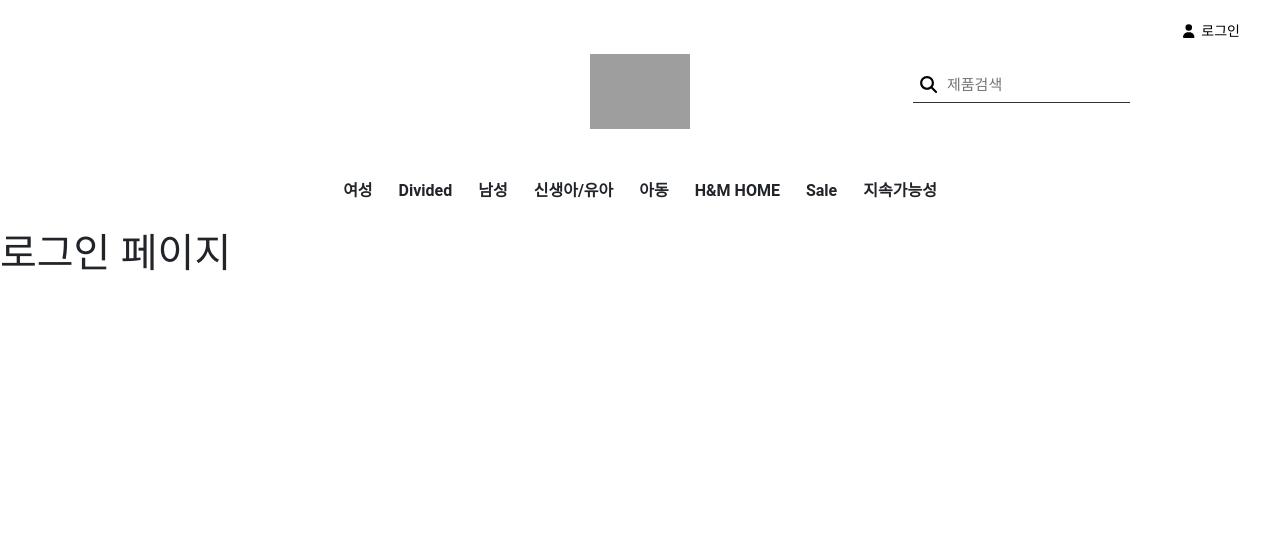
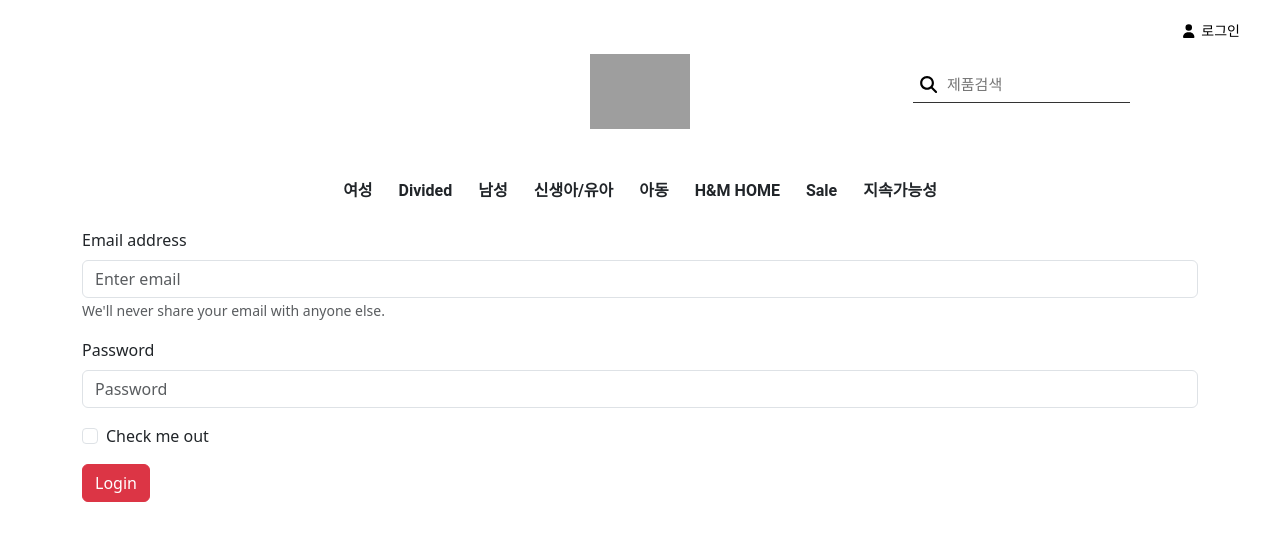
Before and after one commit to SoYoungLEE-me/React-routing-shop, a React (Vite) app: page /login in a window 1280 px wide. Shown: the top 540 px of the page. Built offline with nearby package versions, Linux system fonts and the light colour scheme; grey boxes are pictures that could not be loaded.

Commit message:
feat:로그인 상태 구현, 상세페이지 라우팅 구현, db 경로 수정

```diff
--- a/src/App.css
+++ b/src/App.css
@@ -242,3 +242,17 @@
 .badge-new {
   background: dodgerblue;
 }
+
+.page .container,
+main .container {
+  padding-left: 20px;
+  padding-right: 20px;
+}
+
+@media (max-width: 768px) {
+  .page .container,
+  main .container {
+    padding-left: 24px;
+    padding-right: 24px;
+  }
+}
--- a/src/App.jsx
+++ b/src/App.jsx
@@ -5,6 +5,8 @@ import ProductAll from "./page/ProductAll";
 import ProductDetail from "./page/ProductDetail";
 import Login from "./page/Login";
 import Navbar from "./components/Navbar";
+import { useState } from "react";
+import PrivateRoute from "./route/PrivateRoute";
 
 //1. 전체 상품 페이지, 로그인, 상품상세페이지
 //2. 전체 상품 페이지에서는 전체 상품 목록으르 볼 수 있다.
@@ -16,13 +18,25 @@ import Navbar from "./components/Navbar";
 //8. 상품을 검색할 수 있어야 한다.
 
 function App() {
+  const [authenticate, setAuthenticate] = useState(false); //true면 로그인
+
   return (
     <>
-      <Navbar />
+      <Navbar authenticate={authenticate} setAuthenticate={setAuthenticate} />
       <Routes>
         <Route path="/" element={<ProductAll />} />
-        <Route path="/product/:id" element={<ProductDetail />} />
-        <Route path="/login" element={<Login />} />
+        <Route
+          path="/product/:id"
+          element={
+            <PrivateRoute authenticate={authenticate}>
+              <ProductDetail />
+            </PrivateRoute>
+          }
+        />
+        <Route
+          path="/login"
+          element={<Login setAuthenticate={setAuthenticate} />}
+        />
       </Routes>
     </>
   );
--- a/src/components/Navbar.jsx
+++ b/src/components/Navbar.jsx
@@ -7,17 +7,33 @@ import {
   faBars,
   faXmark,
 } from "@fortawesome/free-solid-svg-icons";
+import { useNavigate } from "react-router-dom";
 
-const Navbar = () => {
+const Navbar = ({ authenticate, setAuthenticate }) => {
   const [menuOpen, setMenuOpen] = useState(false);
   const [searchOpen, setSearchOpen] = useState(false);
+  const navigate = useNavigate();
+
+  const goToLogin = () => {
+    navigate("/login");
+  };
+
+  const logout = () => {
+    setAuthenticate(false);
+  };
 
   return (
     <header className="hm-navbar">
       <div className="hm-navbar__top">
-        <button className="hm-navbar__login" type="button">
+        <button
+          className="hm-navbar__login"
+          type="button"
+          onClick={authenticate ? logout : goToLogin}
+        >
           <FontAwesomeIcon icon={faUser} />
-          <span style={{ marginLeft: 4 }}>로그인</span>
+          <span style={{ marginLeft: 4 }}>
+            {authenticate ? "로그아웃" : "로그인"}
+          </span>
         </button>
       </div>
 
--- a/src/components/ProductCard.jsx
+++ b/src/components/ProductCard.jsx
@@ -1,8 +1,15 @@
 import React from "react";
+import { useNavigate } from "react-router-dom";
 
 const ProductCard = ({ product }) => {
+  const navigate = useNavigate();
+
+  const showDetail = () => {
+    navigate(`/product/${product.id}`);
+  };
+
   return (
-    <div className="card">
+    <div className="card" onClick={showDetail}>
       <img className="card-img" src={product?.img} alt="벨티드 트윌 코트" />
 
       <div className="card-body">
--- a/src/page/Login.jsx
+++ b/src/page/Login.jsx
@@ -1,10 +1,45 @@
 import React from "react";
+import { Form, Button, Container } from "react-bootstrap";
+import { useNavigate } from "react-router-dom";
 
-const Login = () => {
+const Login = ({ setAuthenticate }) => {
+  const navigate = useNavigate();
+
+  const loginUser = (event) => {
+    event.preventDefault();
+    setAuthenticate(true);
+    navigate("/");
+  };
+
   return (
-    <div>
-      <h1>로그인 페이지</h1>
-    </div>
+    <Container>
+      <Form
+        onSubmit={(event) => {
+          loginUser(event);
+        }}
+      >
+        <Form.Group className="mb-3" controlId="formBasicEmail">
+          <Form.Label>Email address</Form.Label>
+          <Form.Control type="email" placeholder="Enter email" />
+          <Form.Text className="text-muted">
+            We'll never share your email with anyone else.
+          </Form.Text>
+        </Form.Group>
+
+        <Form.Group className="mb-3" controlId="formBasicPassword">
+          <Form.Label>Password</Form.Label>
+          <Form.Control type="password" placeholder="Password" />
+        </Form.Group>
+
+        <Form.Group className="mb-3" controlId="formBasicCheckbox">
+          <Form.Check type="checkbox" label="Check me out" />
+        </Form.Group>
+
+        <Button variant="danger" type="submit">
+          Login
+        </Button>
+      </Form>
+    </Container>
   );
 };
 
--- a/src/page/ProductAll.jsx
+++ b/src/page/ProductAll.jsx
@@ -6,7 +6,7 @@ const ProductAll = () => {
   const [productList, setProductList] = useState([]);
 
   const getProducts = async () => {
-    const url = `http://localhost:5000/products`;
+    const url = `https://my-json-server.typicode.com/SoYoungLEE-me/React-routing-shop `;
     const res = await fetch(url);
     const data = await res.json();
     setProductList(data);
@@ -19,7 +19,7 @@ const ProductAll = () => {
   return (
     <main className="page">
       <Container className="py-4">
-        <Row xs={2} md={3} lg={4} xxl={5} className="g-3">
+        <Row xs={2} md={3} lg={4} xxl={5}>
           {productList.map((p) => (
             <Col key={p.id}>
               <ProductCard product={p} />
--- /dev/null
+++ b/src/route/PrivateRoute.jsx
@@ -0,0 +1,9 @@
+import React from "react";
+import ProductDetail from "../page/ProductDetail";
+import { Navigate } from "react-router-dom";
+
+const PrivateRoute = ({ authenticate, children }) => {
+  return authenticate ? children : <Navigate to="/login" />;
+};
+
+export default PrivateRoute;
```
